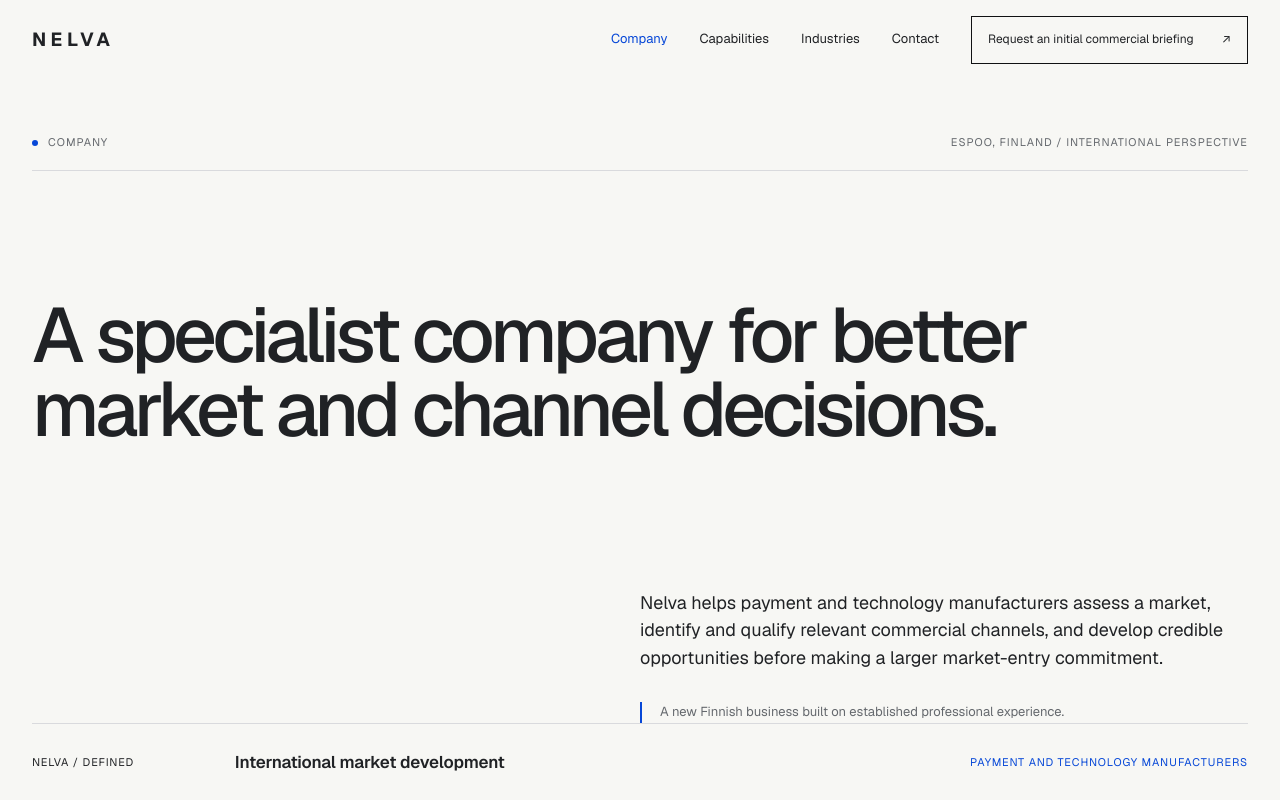
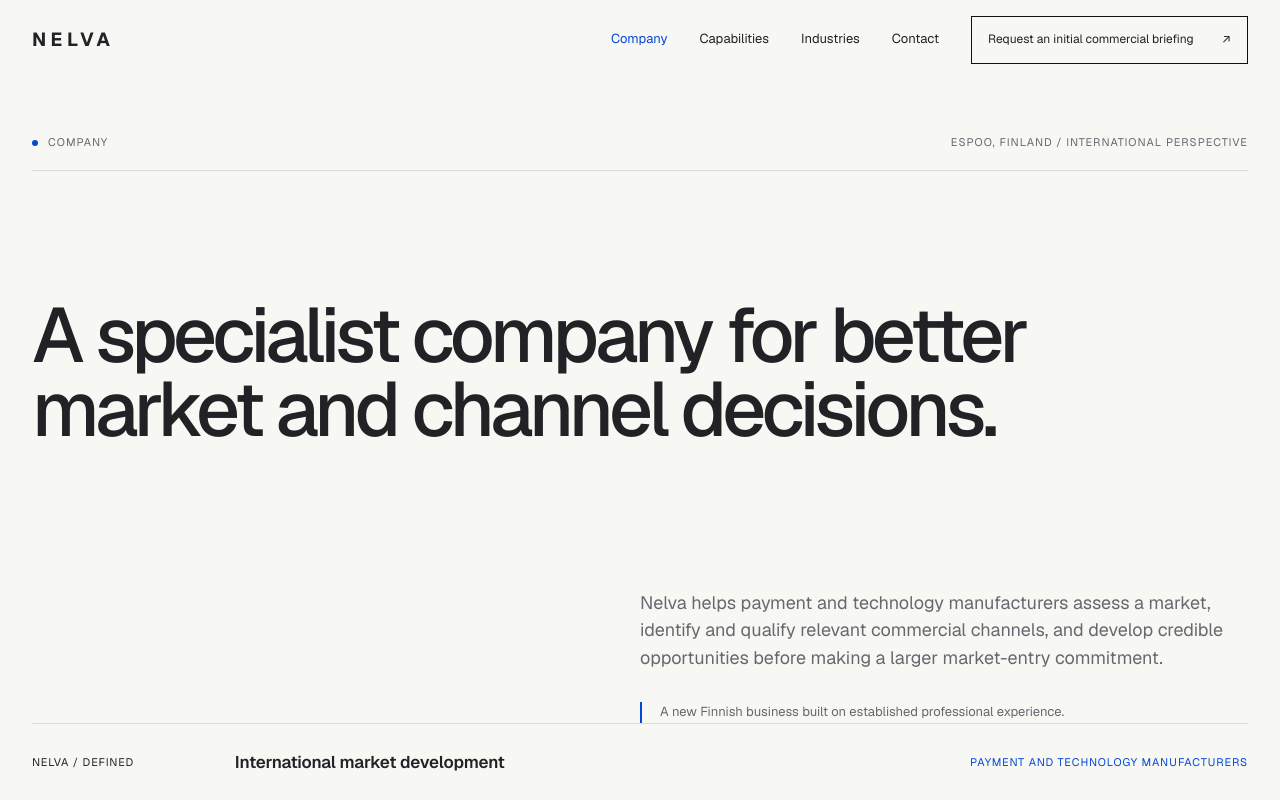
Before and after one commit to Maged-Mukred/Nelva, a Next.js app: page /company in a window 1280 px wide. Shown: the top 800 px of the page. Built offline with nearby package versions, Linux system fonts and the light colour scheme.

Commit message:
Update globals.css

```diff
--- a/app/globals.css
+++ b/app/globals.css
@@ -976,6 +976,7 @@
   .industries-hero-copy > p:first-child,
   .contact-page-grid p {
     max-width: 620px;
+    color: var(--muted);
     font-size: 18px;
     line-height: 1.55;
   }
```
